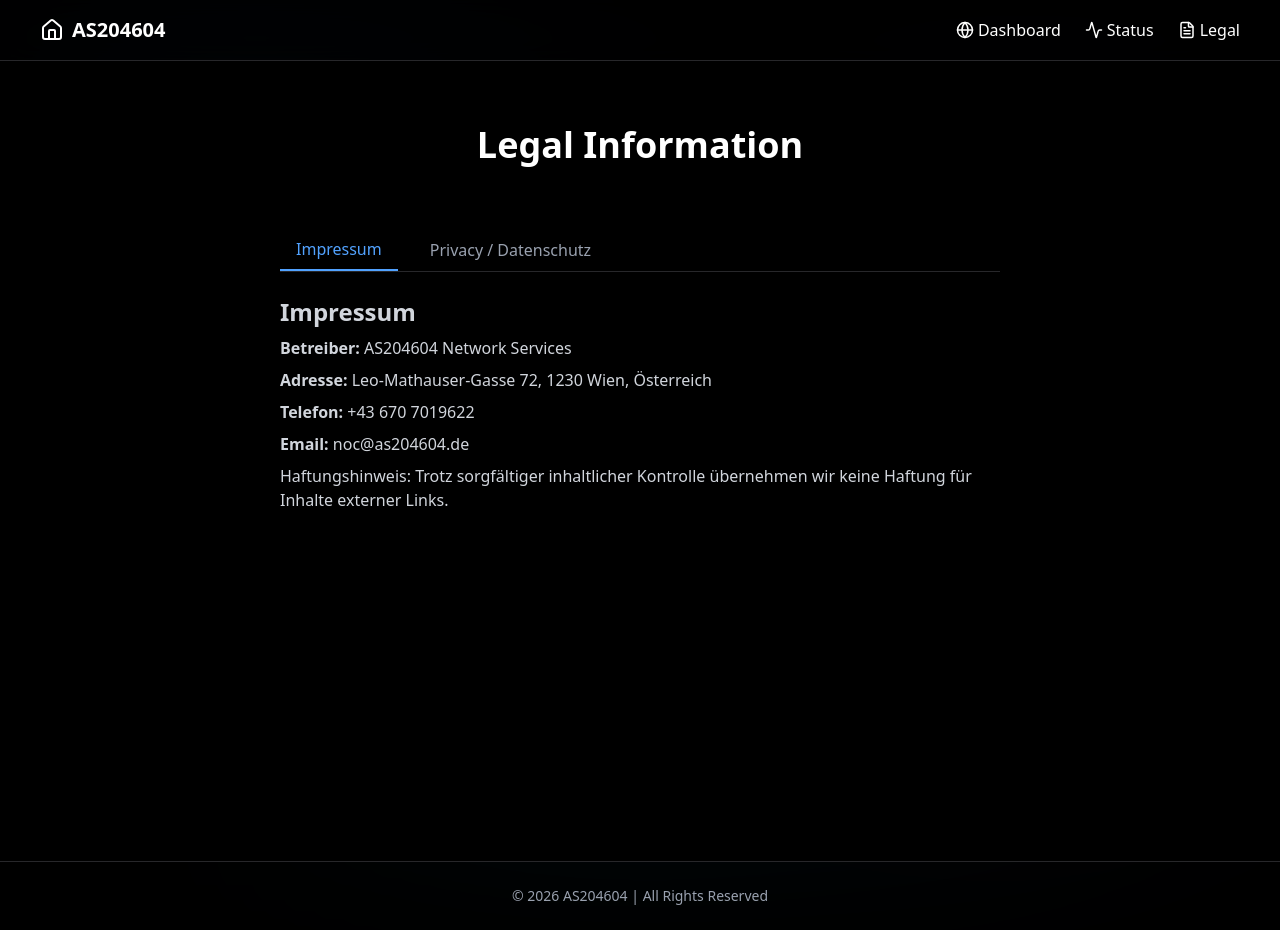
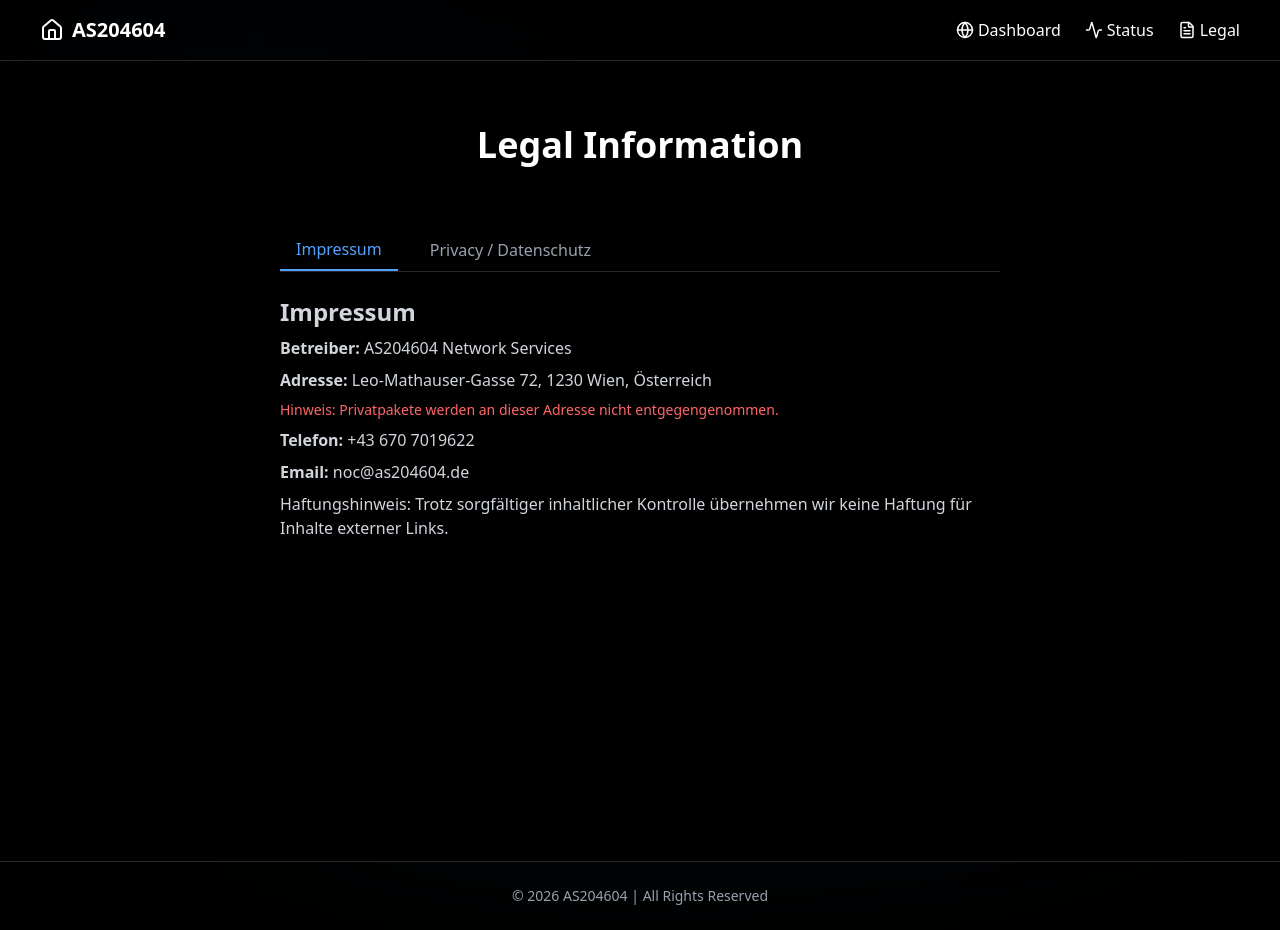
Before and after one commit to xXxNoahsProjektexXx/AS204604.net, a Next.js app: page /legal in a window 1280 px wide. Built offline with nearby package versions, Linux system fonts and the light colour scheme.

Commit message:
Update LegalTabs.tsx

```diff
--- a/src/components/LegalTabs.tsx
+++ b/src/components/LegalTabs.tsx
@@ -11,6 +11,9 @@ export default function LegalTabs() {
                 <h2 className="text-2xl font-semibold">Impressum</h2>
                 <p><strong>Betreiber:</strong> AS204604 Network Services</p>
                 <p><strong>Adresse:</strong> Leo-Mathauser-Gasse 72, 1230 Wien, Österreich</p>
+                <p className="text-sm text-red-400">
+                    Hinweis: Privatpakete werden an dieser Adresse nicht entgegengenommen.
+                </p>
                 <p><strong>Telefon:</strong> +43 670 7019622</p>
                 <p><strong>Email:</strong> noc@as204604.de</p>
 
```
